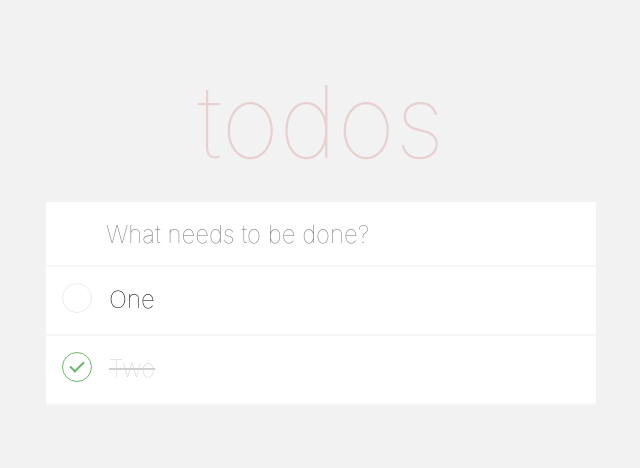
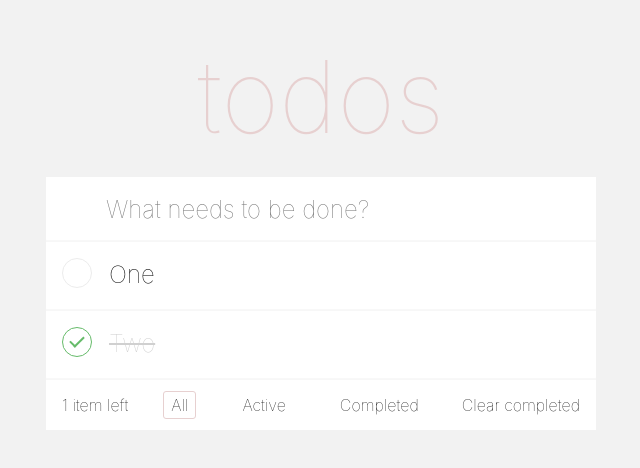
Before and after one commit to MuhTimur/modica, a React (Create React App) app: page / in a window 1280 px wide. Shown: the part 152-620 px from the top of the page, without its empty margins (319-959 px from the left). Built offline with nearby package versions, Linux system fonts and the light colour scheme.

Commit message:
Add control panel

```diff
--- a/src/components/App/App.tsx
+++ b/src/components/App/App.tsx
@@ -1,7 +1,14 @@
 import { useDispatch } from "react-redux";
 import { useSelector } from "react-redux";
 
-import { addTodoItem } from "../../store/actionCreators";
+import {
+  addTodoItem,
+  categorySelected,
+  clearCompletedTodos,
+} from "../../store/actionCreators";
+import ControlPanel, {
+  ControlPanelCategory,
+} from "../ControlPanel/ControlPanel";
 import Input from "../Input/Input";
 import TodoItem from "../TodoItem/TodoItem";
 import styles from "./styles/App.module.scss";
@@ -17,9 +24,32 @@ function App() {
     );
   };
 
+  const onClearCompletedTodos = () => {
+    dispatch(clearCompletedTodos());
+  };
+
+  const onCategorySelected = (category: ControlPanelCategory) => {
+    dispatch(categorySelected(category));
+  };
+
   const items: readonly ITodoItem[] = useSelector(
     (state: TodoState) => state.items
   );
+
+  const activeCategory: ControlPanelCategory = useSelector(
+    (state: TodoState) => state.selectedCategory
+  );
+
+  const itemsLeftCount = items.filter(
+    (item: ITodoItem) => !item.isCrossed
+  ).length;
+
+  const filteredItems =
+    activeCategory === ControlPanelCategory.ALL
+      ? items
+      : activeCategory === ControlPanelCategory.ACTIVE
+      ? items.filter((item: ITodoItem) => !item.isCrossed)
+      : items.filter((item: ITodoItem) => item.isCrossed);
 
   return (
     <div className={styles.root}>
@@ -27,10 +57,16 @@ function App() {
         <h1 className={styles.header}>todos</h1>
       </header>
       <div className={styles.content}>
-        <Input onSubmit={(value: string) => onItemAdd(value)} />
-        {items.map((item: ITodoItem) => (
+        <Input onSubmit={onItemAdd} />
+        {filteredItems.map((item: ITodoItem) => (
           <TodoItem key={item.id} item={item} />
         ))}
+        <ControlPanel
+          numberOfElements={itemsLeftCount}
+          activeCategory={activeCategory}
+          onClearCompleted={onClearCompletedTodos}
+          onCategorySelected={onCategorySelected}
+        />
       </div>
     </div>
   );
--- /dev/null
+++ b/src/components/ControlPanel/ControlPanel.tsx
@@ -0,0 +1,67 @@
+import React from "react";
+import classNames from "classnames";
+
+import styles from "./styles/ControlPanel.module.scss";
+
+export enum ControlPanelCategory {
+  ALL,
+  ACTIVE,
+  COMPLETED,
+}
+
+interface Props {
+  numberOfElements: number;
+  activeCategory: ControlPanelCategory;
+
+  onClearCompleted: () => void;
+  onCategorySelected: (category: ControlPanelCategory) => void;
+}
+
+const ControlPanel = ({
+  numberOfElements,
+  activeCategory,
+  onClearCompleted,
+  onCategorySelected,
+}: Props) => {
+  const areAllSelected = activeCategory === ControlPanelCategory.ALL;
+  const areActiveSelected = activeCategory === ControlPanelCategory.ACTIVE;
+  const areCompletedSelected =
+    activeCategory === ControlPanelCategory.COMPLETED;
+
+  return (
+    <div className={styles.root}>
+      <span>
+        {numberOfElements} item{numberOfElements === 1 || "s"} left
+      </span>
+      <span
+        className={classNames(styles.menuItem, {
+          [styles.selected]: areAllSelected,
+        })}
+        onClick={() => onCategorySelected(ControlPanelCategory.ALL)}
+      >
+        All
+      </span>
+      <span
+        className={classNames(styles.menuItem, {
+          [styles.selected]: areActiveSelected,
+        })}
+        onClick={() => onCategorySelected(ControlPanelCategory.ACTIVE)}
+      >
+        Active
+      </span>
+      <span
+        className={classNames(styles.menuItem, {
+          [styles.selected]: areCompletedSelected,
+        })}
+        onClick={() => onCategorySelected(ControlPanelCategory.COMPLETED)}
+      >
+        Completed
+      </span>
+      <span className={styles.pointed} onClick={onClearCompleted}>
+        Clear completed
+      </span>
+    </div>
+  );
+};
+
+export default React.memo(ControlPanel);
--- /dev/null
+++ b/src/components/ControlPanel/styles/ControlPanel.module.scss
@@ -0,0 +1,27 @@
+.root {
+    align-items: center;
+    background-color: #ffffff;
+    display: flex;
+    flex-direction: row;
+    font-family: inherit;
+    font-size: 16px;
+    font-weight: 100;
+    height: 50px;
+    justify-content: space-around;
+}
+
+.pointed {
+    cursor: pointer;
+}
+
+.menuItem {
+    cursor: pointer;
+    margin: 3px;
+    padding: 3px 7px;
+    border: 1px solid transparent;
+    border-radius: 3px;
+
+    &.selected {
+        border-color: #e7d0d0;
+    }
+}
--- a/src/store/actionCreators.ts
+++ b/src/store/actionCreators.ts
@@ -1,4 +1,5 @@
 import * as actionTypes from "./actionTypes";
+import { ControlPanelCategory } from "../components/ControlPanel/ControlPanel";
 
 export function addTodoItem(item: ITodoItem) {
   const action: TodoAction = {
@@ -26,3 +27,20 @@ export function removeTodoItem(item: ITodoItem) {
 
   return action;
 }
+
+export function clearCompletedTodos() {
+  const action: ClearTodosAction = {
+    type: actionTypes.CLEAR_COMPLETED_TODOS,
+  };
+
+  return action;
+}
+
+export function categorySelected(category: ControlPanelCategory) {
+  const action: CategorySelectedAction = {
+    type: actionTypes.CATEGORY_SELECTED,
+    category,
+  };
+
+  return action;
+}
--- a/src/store/actionTypes.ts
+++ b/src/store/actionTypes.ts
@@ -1,4 +1,5 @@
 export const ADD_TODO_ITEM = "ADD_TODO_ITEM";
 export const CROSS_TODO_ITEM = "CROSS_TODO_ITEM";
 export const REMOVE_TODO_ITEM = "REMOVE_TODO_ITEM";
-export const CLEAR_TODO_ITEMS = "CLEAR_TODO_ITEMS";
+export const CLEAR_COMPLETED_TODOS = "CLEAR_COMPLETED_TODOS";
+export const CATEGORY_SELECTED = "CATEGORY_SELECTED";
--- a/src/store/reducer.ts
+++ b/src/store/reducer.ts
@@ -1,16 +1,15 @@
 import * as actionTypes from "./actionTypes";
+import { ControlPanelCategory } from "../components/ControlPanel/ControlPanel";
 
 const initialState: TodoState = {
   items: [
     { id: 1, text: "One", isCrossed: false },
     { id: 2, text: "Two", isCrossed: true },
   ],
+  selectedCategory: ControlPanelCategory.ALL,
 };
 
-const reducer = (
-  state: TodoState = initialState,
-  action: TodoAction
-): TodoState => {
+const reducer = (state: TodoState = initialState, action: any): TodoState => {
   switch (action.type) {
     case actionTypes.ADD_TODO_ITEM:
       const newItem: ITodoItem = {
@@ -40,6 +39,18 @@ const reducer = (
           (item: ITodoItem) => item.id !== action.item.id
         ),
       };
+
+    case actionTypes.CLEAR_COMPLETED_TODOS:
+      return {
+        ...state,
+        items: state.items.filter((item: ITodoItem) => !item.isCrossed),
+      };
+
+    case actionTypes.CATEGORY_SELECTED:
+      return {
+        ...state,
+        selectedCategory: action.category,
+      };
   }
   return state;
 };
```
Also changed, not shown: src/type.d.ts (+10 -0 lines).
